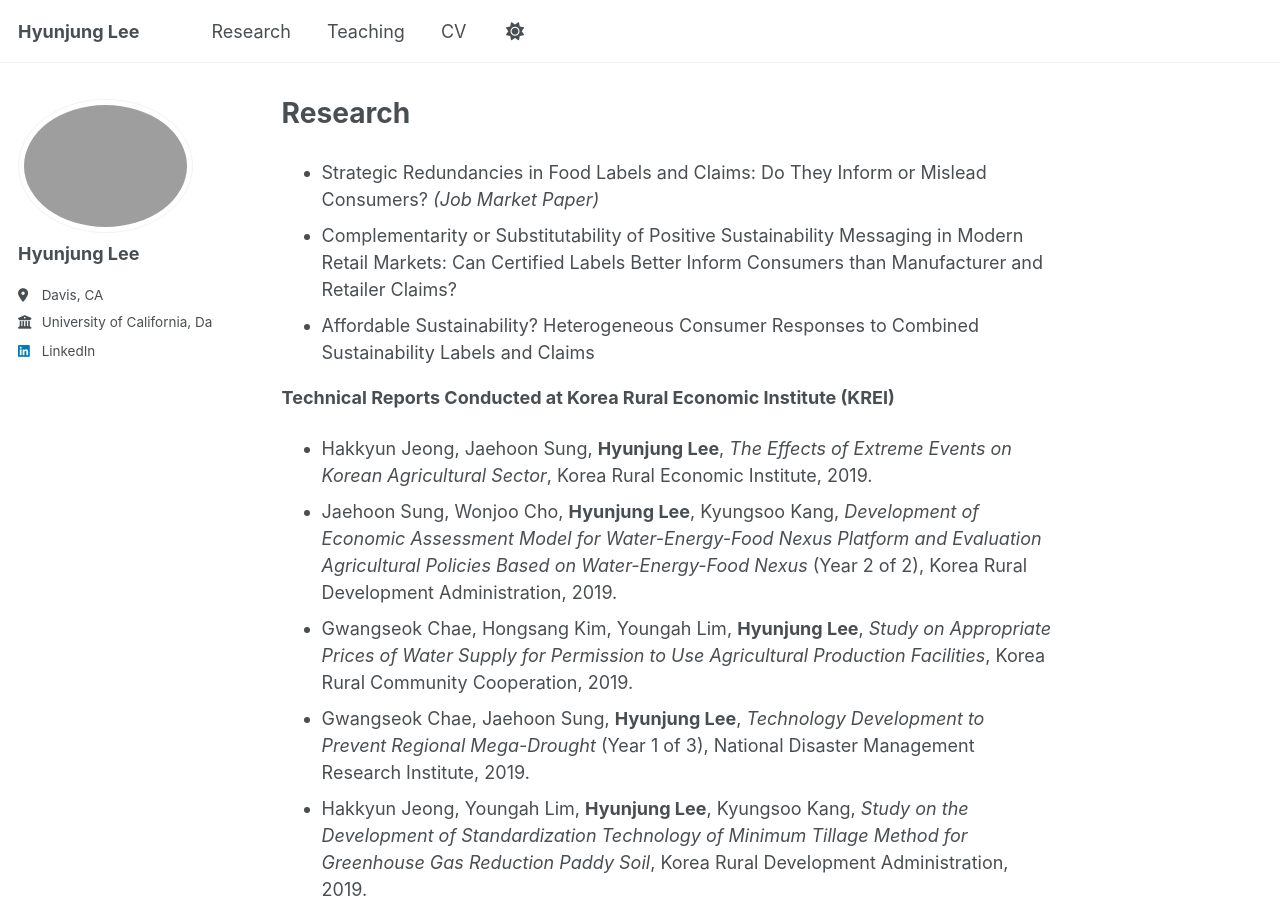
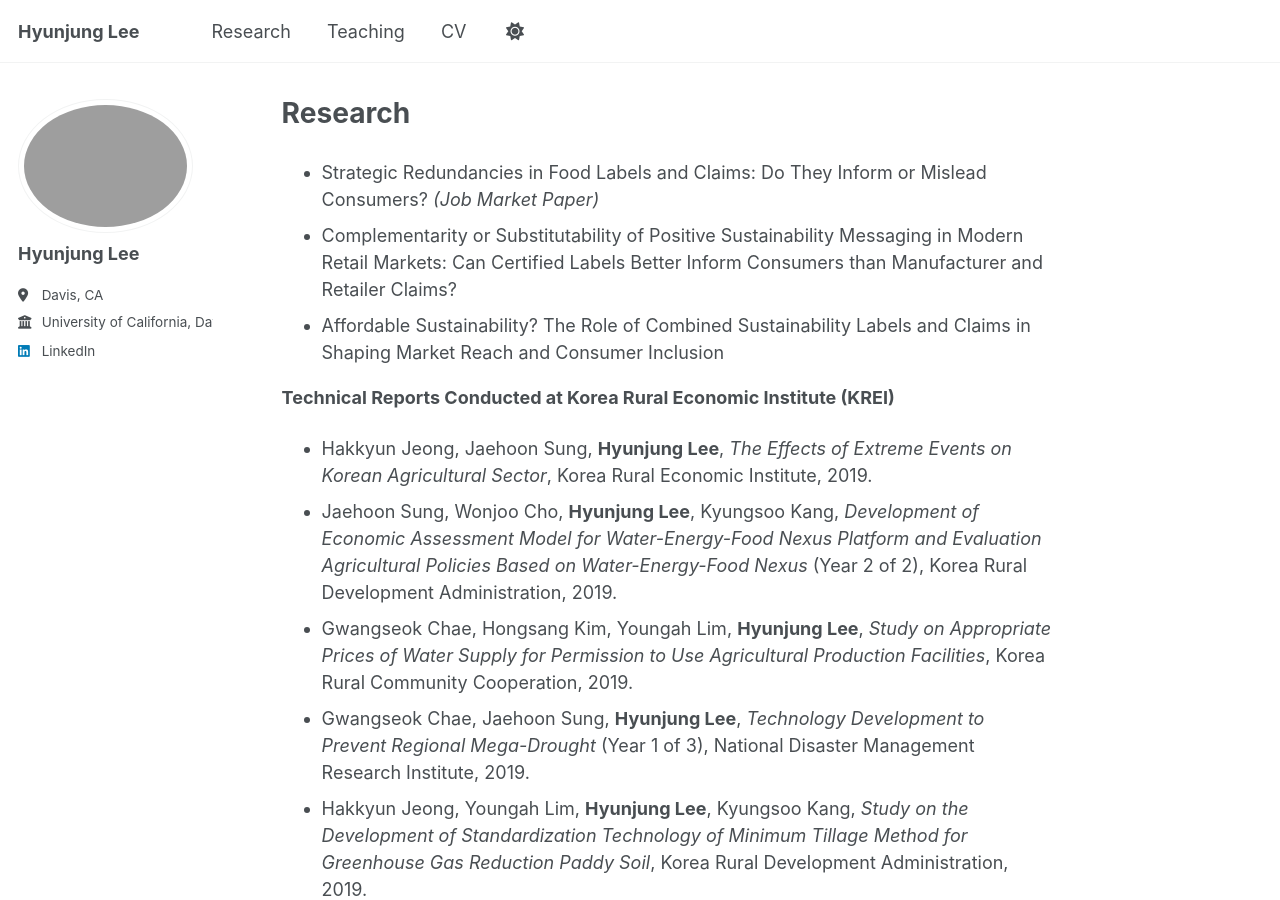
Before and after one commit to Hyunjung-agLee/hyunjung-aglee, a Jekyll site: the page built from _pages/research.md, in a window 1280 px wide and 900 px high. Built offline with Jekyll 4.4.1, drawn with Linux system fonts in a browser that asks for light colours; a script that is not in the unit is left out.

Commit message:
Update research.md

```diff
--- a/_pages/research.md
+++ b/_pages/research.md
@@ -6,7 +6,7 @@ author_profile: true
 
 * Strategic Redundancies in Food Labels and Claims: Do They Inform or Mislead Consumers? *(Job Market Paper)*
 * Complementarity or Substitutability of Positive Sustainability Messaging in Modern Retail Markets: Can Certified Labels Better Inform Consumers than Manufacturer and Retailer Claims?
-* Affordable Sustainability? Heterogeneous Consumer Responses to Combined Sustainability Labels and Claims
+* Affordable Sustainability? The Role of Combined Sustainability Labels and Claims in Shaping Market Reach and Consumer Inclusion
 
 
 **Technical Reports Conducted at Korea Rural Economic Institute (KREI)**
```
